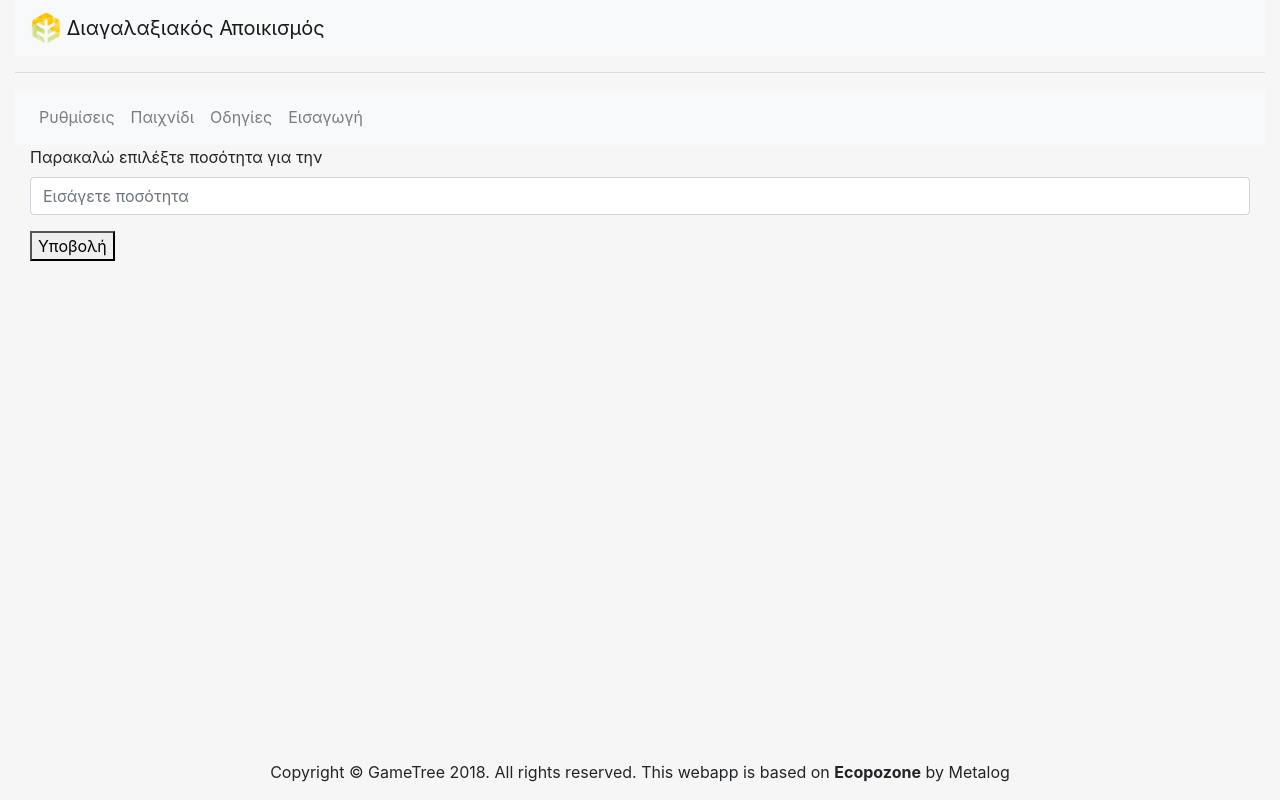
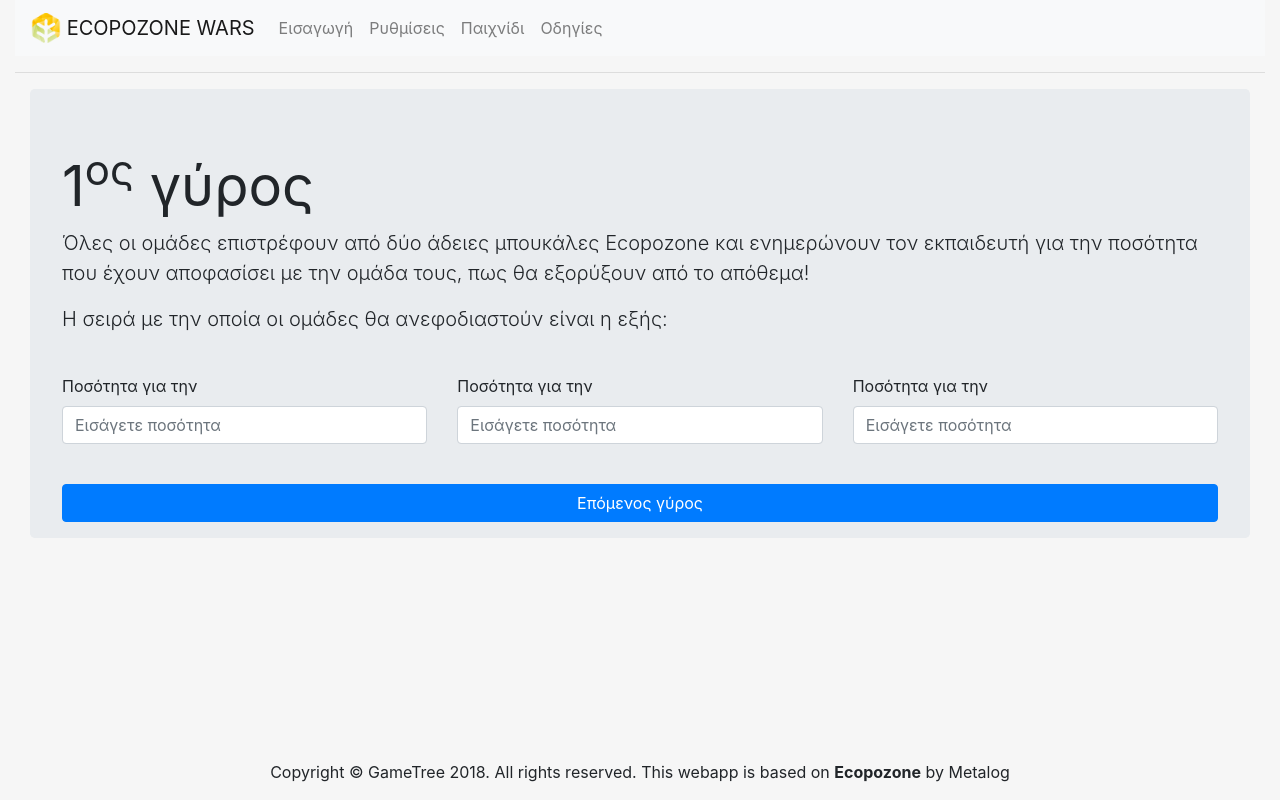
Before and after one commit to alexkoxaras/PythonWeb, a Django app: page /game/ in a window 1280 px wide. Run offline with Django 3.2, Linux system fonts and the light colour scheme; some libraries are stand-ins or nearby versions.

Commit message:
Changes
Nothing fancy

```diff
--- a/mysite/personal/templates/personal/game.html
+++ b/mysite/personal/templates/personal/game.html
@@ -1,15 +1,40 @@
 {% extends "personal/header.html" %}
 
 {% block content %}
+<div class="jumbotron">
+	<h1 class="display-4"><b>1<sup>ος</sup> γύρος</b></h1>
+	<p class="lead">Όλες οι ομάδες επιστρέφουν από δύο άδειες μπουκάλες Ecopozone και ενημερώνουν τον εκπαιδευτή για την ποσότητα που έχουν αποφασίσει με την ομάδα τους, πως θα εξορύξουν από το απόθεμα!</p>
+	<p class="lead">Η σειρά με την οποία οι ομάδες θα ανεφοδιαστούν είναι η εξής: </p>
+	<br>
+	<div class="row">
+		<div class="col-sm-4">
 			<form>
 				<div class="form-group">
-		<label for="formGroupExampleInput" id="myLabel">Παρακαλώ επιλέξτε ποσότητα για την </label>
+					<label for="formGroupExampleInput" id="myLabel" name="label1">Ποσότητα για την </label>
 					<input type="text" class="form-control" id="formGroupExampleInput" placeholder="Εισάγετε ποσότητα">
 				</div>
 			</form>
-
-<div id="carsDiv"></div>
-<button id="addCarBtn">Υποβολή</button>
+		</div>
+		<div class="col-sm-4">
+			<form>
+				<div class="form-group">
+					<label for="formGroupExampleInput" id="myLabel" name="label2">Ποσότητα για την </label>
+					<input type="text" class="form-control" id="formGroupExampleInput" placeholder="Εισάγετε ποσότητα">
+				</div>
+			</form>
+		</div>
+		<div class="col-sm-4">
+			<form>
+				<div class="form-group">
+					<label for="formGroupExampleInput" id="myLabel" name="label3">Ποσότητα για την </label>
+					<input type="text" class="form-control" id="formGroupExampleInput" placeholder="Εισάγετε ποσότητα">
+				</div>
+			</form>
+		</div>
+	</div>
+	<br>
+	<a class="btn btn-primary btn-block" href="#" role="button" id="nextroundbtn">Επόμενος γύρος</a>
+</div>
 
 <script>
 	var current = 0;
@@ -17,7 +42,7 @@ var teams = new Array(3);
 	teams[0] = "Κόκκινη";
 	teams[1] = "Κίτρινη";
 	teams[2] = "Μπλε";
-document.getElementById("addCarBtn").onclick = function() {
+	document.getElementById("nextroundbtn").onclick = function() {
 		   if (!(current > teams.length - 1))
 		   {
 				document.getElementById("myLabel").innerHTML += teams[current] + " ομάδα";
--- a/mysite/personal/templates/personal/header.html
+++ b/mysite/personal/templates/personal/header.html
@@ -28,7 +28,14 @@
 		top: 0;
 		left: 0;
 		width: 100%;
-		height: 100%;
+		height: 100;
+		}
+
+		.jumbotron {
+			padding-top:1,5rem;
+			padding-bottom:1rem;
+		}
+
 		}
 	</style>
 </head>
@@ -38,16 +45,16 @@
 		<nav class="navbar navbar-expand-lg navbar-light bg-light">
 			<a class="navbar-brand" href="/">
 			<img src="{% static 'personal/img/profile.png' %}" width="30" height="30" class="d-inline-block align-top" alt="">
-			Διαγαλαξιακός Αποικισμός
+			ECOPOZONE WARS
 			</a>
-		</nav>
-		<hr>
-		<nav class="navbar navbar-expand-lg navbar-light bg-light">
 			<button class="navbar-toggler" type="button" data-toggle="collapse" data-target="#navbarNav" aria-controls="navbarNav" aria-expanded="false" 	aria-label="Toggle navigation">
 			<span class="navbar-toggler-icon"></span>
 			</button>
 			<div class="collapse navbar-collapse" id="navbarNav">
 				<ul class="navbar-nav">
+					<li class="nav-item">
+						<a class="nav-link" href="/intro">Εισαγωγή</a>
+					</li>
 					<li class="nav-item">
 						<a class="nav-link" href="/settings">Ρυθμίσεις</a>
 					</li>
@@ -57,13 +64,10 @@
 					<li class="nav-item">
 						<a class="nav-link" href="{% static 'personal/documents/instructions.pdf' %}" type = "text/pdf"/" target="_blank">Οδηγίες</a>
 					</li>
-					<li class="nav-item">
-						<a class="nav-link" href="/intro">Εισαγωγή</a>
-					</li>
 				</ul>
 			</div>
 		</nav>
-
+		<hr>
 		<div class="row">
 		  <div class="col-sm-12">
 			<div class='container-fluid'>
--- a/mysite/personal/templates/personal/intro.html
+++ b/mysite/personal/templates/personal/intro.html
@@ -3,7 +3,7 @@
 {% block content %}
 <div class="col-sm-12" align="middle">
 	<div class="video-container">
-		<iframe width="100%" height="315" src="https://www.youtube.com/embed/fM-zNMBy3vw" frameborder="0" allow="autoplay; encrypted-media" allowfullscreen></iframe>
+		<iframe width="100%" height="100%" src="https://www.youtube.com/embed/fM-zNMBy3vw" frameborder="0" allow="autoplay; encrypted-media" allowfullscreen></iframe>
 	</div>
 </div>
 {% endblock %}
--- a/mysite/personal/templates/personal/settings.html
+++ b/mysite/personal/templates/personal/settings.html
@@ -49,10 +49,10 @@
 	</div>
 	<div class="form-group row">
 		<div class="col-sm-2">
-			<label for="ecopozoneQuantity">Ποσότητα</label>
+			<label for="ecopozoneQuantity">Ποσότητα Αποθεμάτων</label>
 		</div>
 		<div class="col-sm-1">
-			<text class="form-control" id="ecopozoneQuantity">40</text>
+			<text class="form-control" id="ecopozoneQuantity" height:"20">40</text>
 		</div>
 	</div>
 	<br>
```
Also changed, not shown: mysite/personal/templates/personal/includes/htmlsnippet.html (+5 -3 lines). Lines whose indentation alone changed are shown as unchanged.
